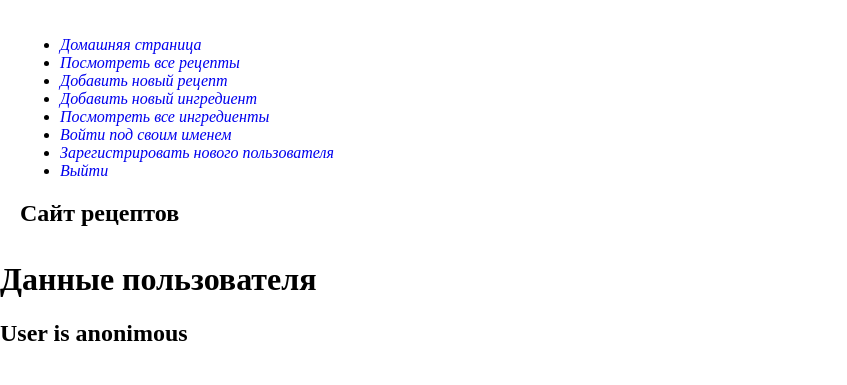
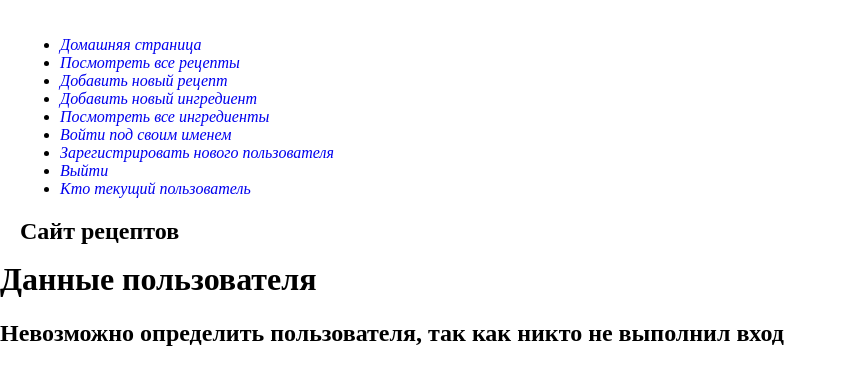
Before and after one commit to natasha-s-geekbrains/django-app, a Django app: page /myauth/about-me/ in a window 1280 px wide. Shown: the top 385 px of the page, without its empty margins (0-847 px from the left). Run offline with Django 5.2, Linux system fonts and the light colour scheme.

Commit message:
added about-me to main menu

```diff
--- a/recipesite/myauth/templates/myauth/about-me.html
+++ b/recipesite/myauth/templates/myauth/about-me.html
@@ -15,6 +15,6 @@
 <h2>Email: {{ user.email }}</h2>
 <h2>Bio: {{ user.profile.bio }}</h2>
 {% else %}
-<h2>User is anonimous</h2>
+<h2>Невозможно определить пользователя, так как никто не выполнил вход</h2>
 {% endif %}
 {% endblock %}
--- a/recipesite/recipeapp/templates/recipeapp/base.html
+++ b/recipesite/recipeapp/templates/recipeapp/base.html
@@ -54,6 +54,9 @@
             <li>
                 <a href="{% url 'myauth:logout' %}">Выйти</a>
             </li>
+            <li>
+                <a href="{% url 'myauth:about-me' %}">Кто текущий пользователь</a>
+            </li>
         </ul>
     </div>
     <div>
```
